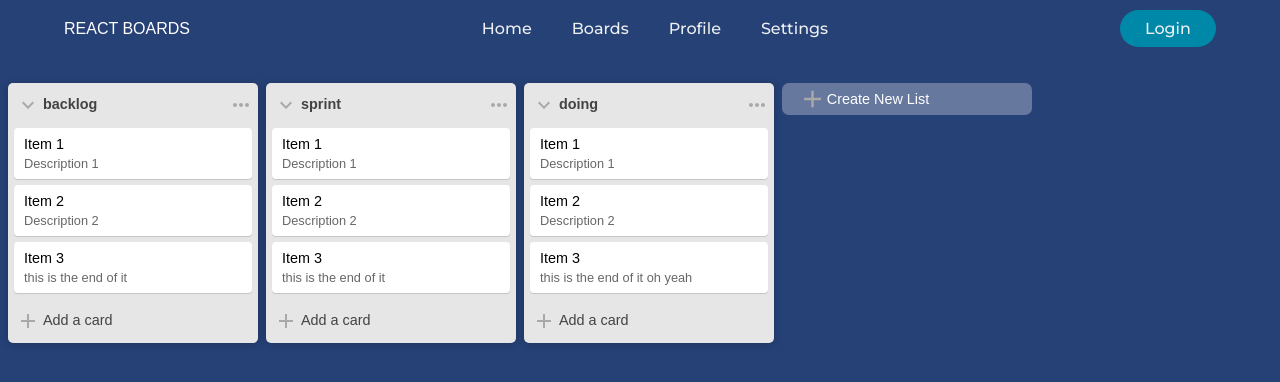
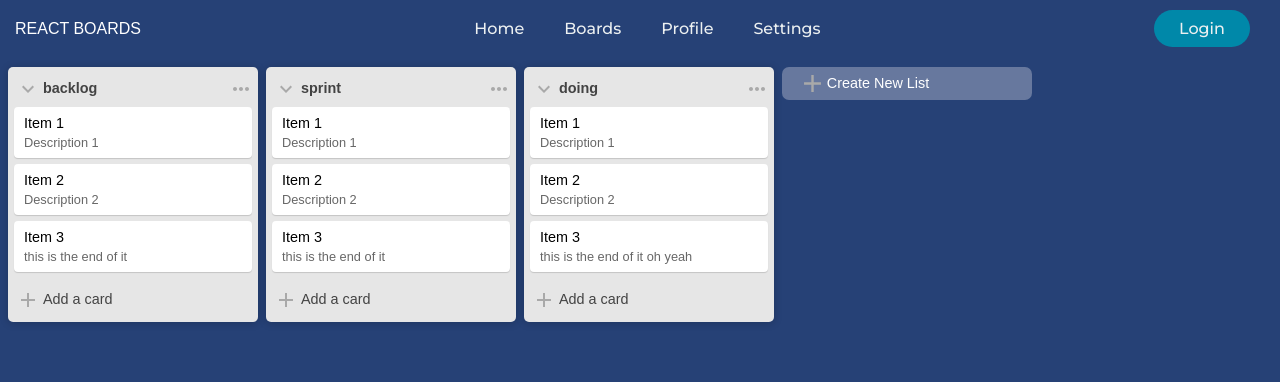
Before and after one commit to lchonkan/kanban-react, a React (Create React App) app: page / in a window 1280 px wide. Shown: the top 382 px of the page. Built offline with nearby package versions, Linux system fonts and the light colour scheme.

Commit message:
created views placeholderes in views folder, fixed navigation styles

```diff
--- a/src/components/Layout/Board.module.css
+++ b/src/components/Layout/Board.module.css
@@ -1,6 +1,4 @@
 .board {
-  margin-top: 2%;
+  margin-top: 10px;
   display: flex;
-  flex-direction: row;
-  justify-content: flex-start;
 }
--- a/src/components/Layout/NavBar.module.css
+++ b/src/components/Layout/NavBar.module.css
@@ -4,15 +4,9 @@
   display: flex;
   justify-content: space-between;
   align-items: center;
-  padding: 10px 5%;
+  padding: 10px 30px 10px 15px;
   /* background-color: #24252a; */
   background-color: #264176;
-}
-
-.navigation * {
-  box-sizing: border-box;
-  padding: 0;
-  margin: 0;
 }
 
 .navigation li,
--- a/src/index.css
+++ b/src/index.css
@@ -1,13 +1,17 @@
 body {
   margin: 0;
-  font-family: -apple-system, BlinkMacSystemFont, 'Segoe UI', 'Roboto', 'Oxygen',
-    'Ubuntu', 'Cantarell', 'Fira Sans', 'Droid Sans', 'Helvetica Neue',
-    sans-serif;
+  font-family: -apple-system, BlinkMacSystemFont, 'Segoe UI', 'Roboto', 'Oxygen', 'Ubuntu', 'Cantarell', 'Fira Sans',
+    'Droid Sans', 'Helvetica Neue', sans-serif;
   -webkit-font-smoothing: antialiased;
   -moz-osx-font-smoothing: grayscale;
 }
 
 code {
-  font-family: source-code-pro, Menlo, Monaco, Consolas, 'Courier New',
-    monospace;
+  font-family: source-code-pro, Menlo, Monaco, Consolas, 'Courier New', monospace;
 }
+
+* {
+  box-sizing: border-box;
+  padding: 0;
+  margin: 0;
+}
```
Also changed, not shown: src/views/Boards.js (added), src/views/CurrentBoard.js (added), src/views/Error.js (added), src/views/Login.js (added), src/views/Profile.js (added), src/views/Welcome.js (added).
